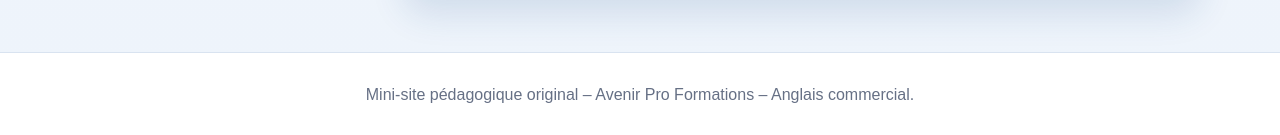
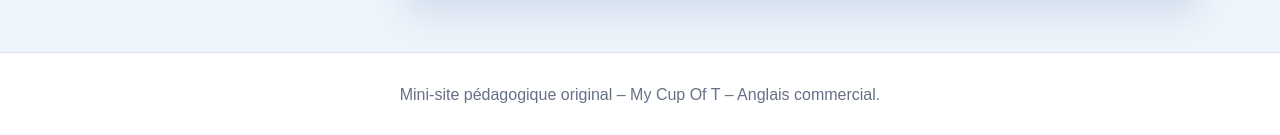
Before and after one commit to amidesordi-73/Vocabulaire-commercial-en-anglais, a plain HTML site: page index.html in a window 1280 px wide. Shown: the part 7744-7879 px from the top of the page. Drawn offline with Linux system fonts and the light colour scheme.

Commit message:
Update footer text for branding change

```diff
--- a/index.html
+++ b/index.html
@@ -681,7 +681,7 @@
   </main>
 
   <footer>
-    Mini-site pédagogique original – Avenir Pro Formations – Anglais commercial.
+    Mini-site pédagogique original – My Cup Of T – Anglais commercial.
   </footer>
 
   <script>
```
